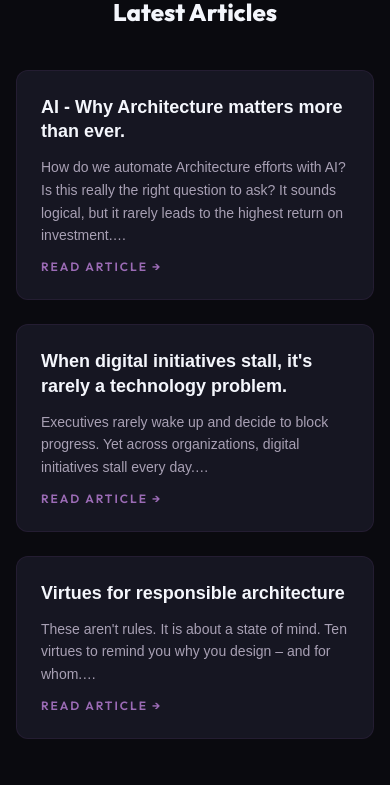
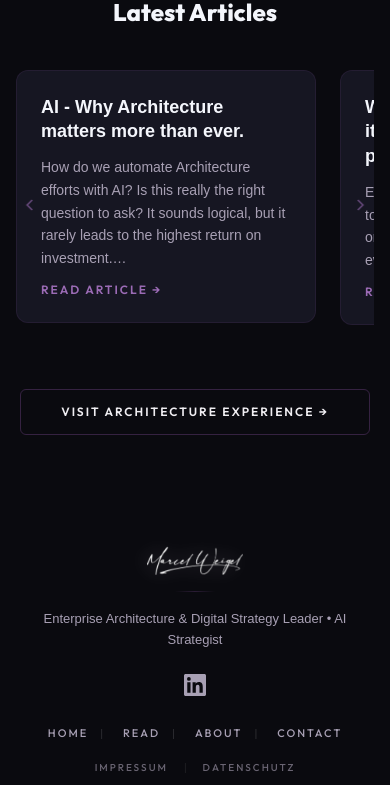
Before and after one commit to MW919/marcel-weigel-website, a Next.js app: page /read in a window 390 px wide. Shown: the part 774-1559 px from the top of the page. Built offline with nearby package versions, Linux system fonts and the light colour scheme; no server answers; a web font is replaced by a local one.

Commit message:
Add files via upload

```diff
--- a/app/read/page.js
+++ b/app/read/page.js
@@ -105,14 +105,27 @@ export default async function ReadPage() {
             </h2>
           </AnimatedSection>
 
-          <div className="grid grid-cols-1 md:grid-cols-2 lg:grid-cols-3 gap-6">
+          {/* Swipeable on mobile, grid on desktop */}
+          <div className="relative">
+            {/* Mobile swipe arrows */}
+            <div className="flex items-center justify-between absolute inset-0 pointer-events-none z-10 md:hidden px-1">
+              <div className="pointer-events-auto animate-bounce-arrow-left">
+                <svg width="20" height="20" viewBox="0 0 24 24" fill="none" stroke="currentColor" strokeWidth="2" className="text-accent-light/60"><path d="M15 18l-6-6 6-6"/></svg>
+              </div>
+              <div className="pointer-events-auto animate-bounce-arrow-right">
+                <svg width="20" height="20" viewBox="0 0 24 24" fill="none" stroke="currentColor" strokeWidth="2" className="text-accent-light/60"><path d="M9 18l6-6-6-6"/></svg>
+              </div>
+            </div>
+
+            <div className="flex gap-6 overflow-x-auto pb-4 md:grid md:grid-cols-2 lg:grid-cols-3 md:overflow-visible hide-scrollbar" style={{ scrollSnapType: 'x mandatory' }}>
             {posts.map((post, i) => (
               <AnimatedSection key={i} delay={i * 0.1}>
                 <a
                   href={post.url}
                   target="_blank"
                   rel="noopener noreferrer"
-                  className="block no-underline group"
+                  className="block no-underline group min-w-[300px] max-w-[340px] md:min-w-0 md:max-w-none flex-shrink-0 md:flex-shrink"
+                  style={{ scrollSnapAlign: 'start' }}
                 >
                   <div className="h-full rounded-xl border border-accent/15 bg-brand-card overflow-hidden flex flex-col transition-all duration-300 group-hover:border-accent/40 group-hover:-translate-y-1 group-hover:shadow-[0_8px_30px_rgba(117,70,140,0.15)]">
                     {post.featureImage && (
@@ -136,6 +149,7 @@ export default async function ReadPage() {
                 </a>
               </AnimatedSection>
             ))}
+            </div>
           </div>
 
           {/* CTA to full blog */}
```
